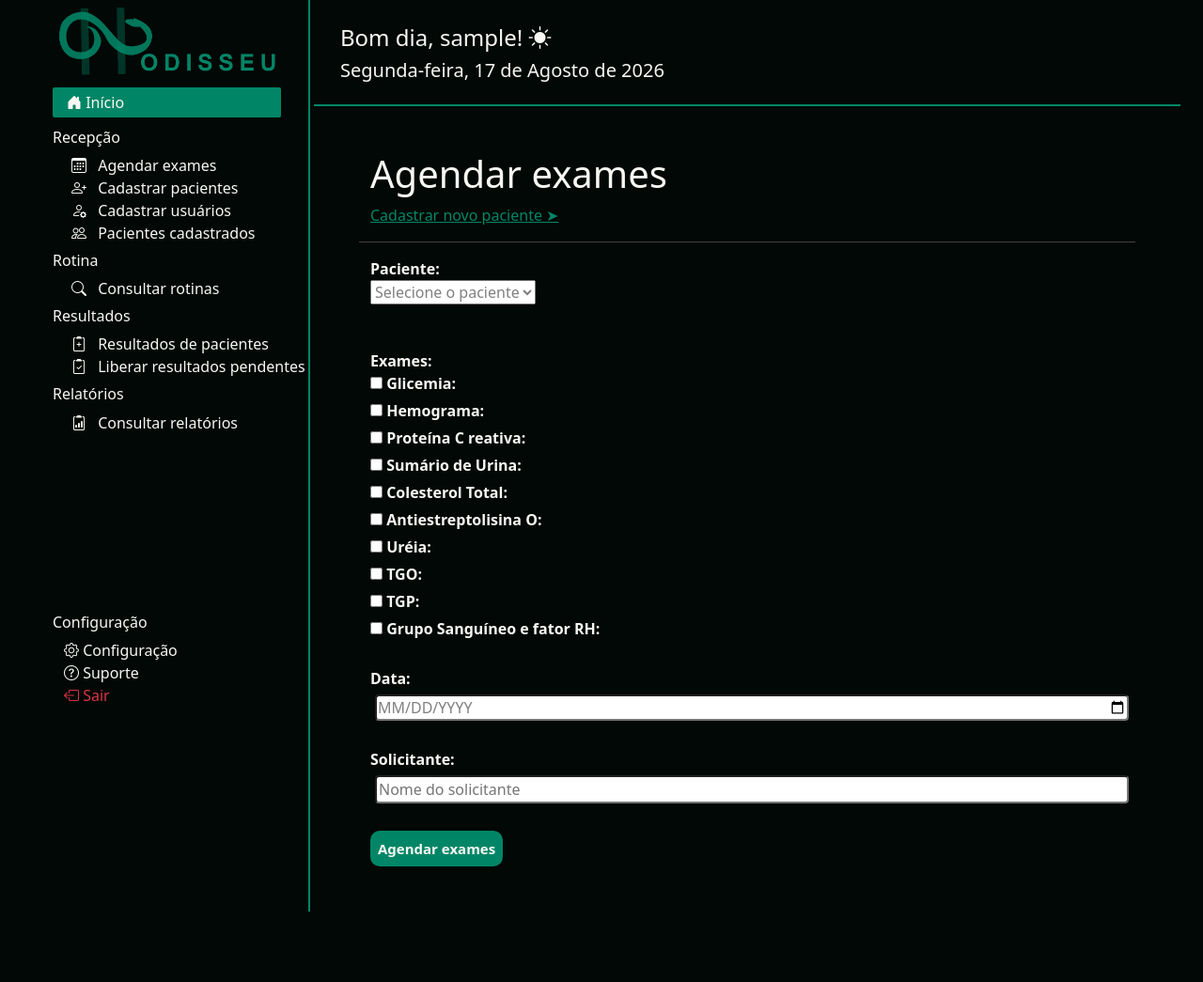
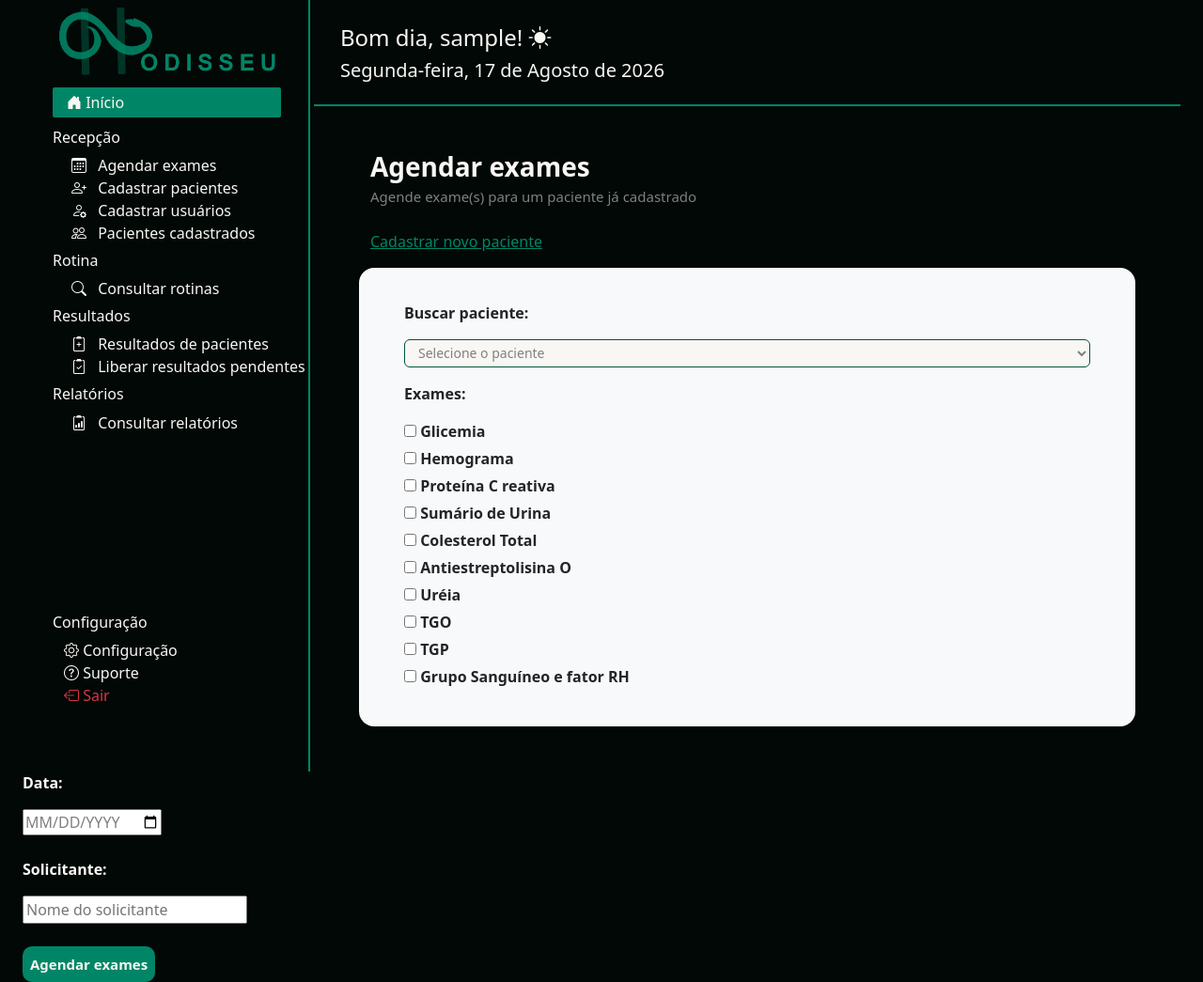
Before and after one commit to AnnaSilva-dev/Sistema-Laboratorial-Odisseu, a Django app: page /agendar_exame in a window 1280 px wide. Shown: the whole page at 94% size. Before the commit the page ends 970 px from the top, so only its background shows below. Run offline with Django 5.2, Linux system fonts and the light colour scheme; the visitor is signed in with stand-in values (Sample User, id 1); data that the repository does not hold is empty; some libraries are stand-ins or nearby versions.

Commit message:
comeco da estilo de agendamento

```diff
--- a/odisseu/static/odisseu/css/style.css
+++ b/odisseu/static/odisseu/css/style.css
@@ -316,3 +316,22 @@ input[type="date"]:valid, .perfil:valid, .paciente:valid {
     color: #4b564f;
     padding: 5px 6px;
 }
+/* exames */
+.form-exames select {
+    width: 100%;
+    height: 30px;
+    border: 1px solid var(--verde);
+    border-radius: 6px;
+    padding: 2px 10px;
+    background-color: var(--branco);
+    color: gray;
+    font-size: 14px;
+}
+
+.form-exames select {
+    color: gray;
+}
+
+.form-exames select:valid {
+    color: black;
+}
--- a/odisseu/templates/agendar_exame.html
+++ b/odisseu/templates/agendar_exame.html
@@ -1,38 +1,43 @@
 {% extends "base.html" %}
 {% block title %}{{ block.super }} - Agendar exames{% endblock %}
 {% block content %}
-    <h1>Agendar exames</h1>
-
+    <h1 id="titulo">Agendar exames</h1>
+    <p id="subtitulo">
+        Agende exame(s) para um paciente já cadastrado
+    </p>
     <p>
         <a class="link" href="{% url 'cadastrar_paciente' %}">
-            Cadastrar novo paciente ➤
+            Cadastrar novo paciente
         </a>
     </p>
+<section class="bg-light text-dark rounded-4 p-4">
+    <form method="POST" class="form-rotina form-exames">
+        {% csrf_token %}
 
-    <hr>
-
-    <form method="POST" class="forms">
-
-        {% csrf_token %}
-        <div class="row">
-            <nav class="col-md-8 rounded-2">
+        <div class="row p-1 m-2">
+            <nav class="col-md-12 rounded-2">
                 <p>
-                    <strong>Paciente:</strong>
+                    <strong>Buscar paciente:</strong>
                 </p>
                 {{ form.paciente }}
                 {{ form.paciente.errors }}
             </nav>
+
+        </div>
+        <div class="row p-1 m-2">
+            <nav class="col-md-6">
+                <p>
+                    <strong>Exames:</strong>
+                </p>
+                {{ form.exames }}
+                {{ form.exames.errors }}
+            </nav>
         </div>
 
-        <br><br>
+    </form>
 
-        <p>
-            <strong>Exames:</strong>
-        </p>
-
-        {{ form.exames }}
-
-        <br>
+    </div>
+</section>
 
         <p>
             <strong>Data:</strong>
```
